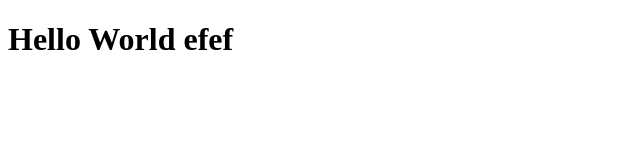
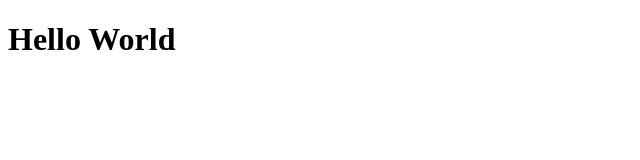
Before and after one commit to Johnny2106/JennyLife, a plain HTML site: page index.html in a window 1280 px wide. Shown: the full height of the page, 0-640 px from the left. Drawn offline with Linux system fonts and the light colour scheme.

Commit message:
Update index.html

```diff
--- a/index.html
+++ b/index.html
@@ -8,7 +8,7 @@
 </head>
 <body>
 
-    <h1>Hello World efef </h1>
+    <h1>Hello World </h1>
 
 </body>
 </html>
```
